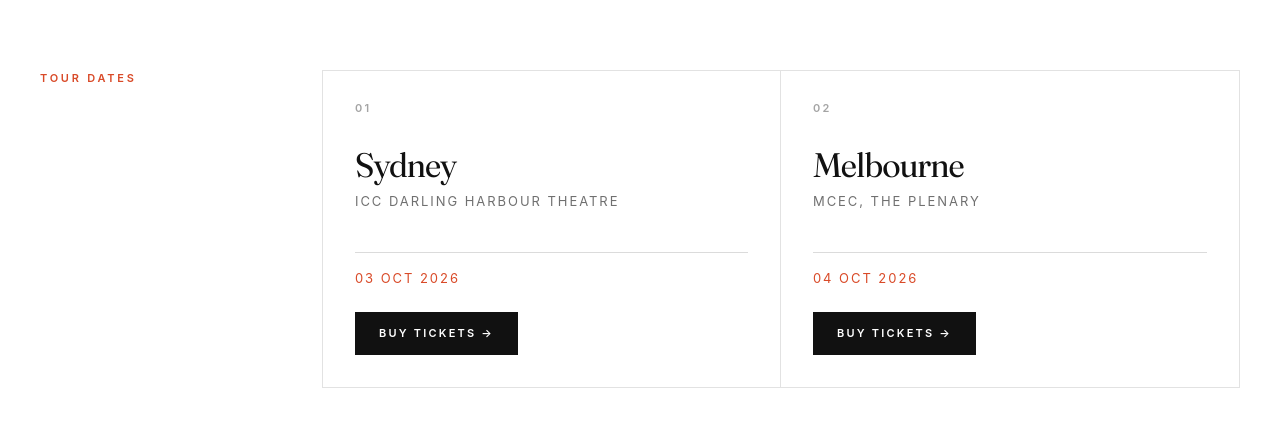
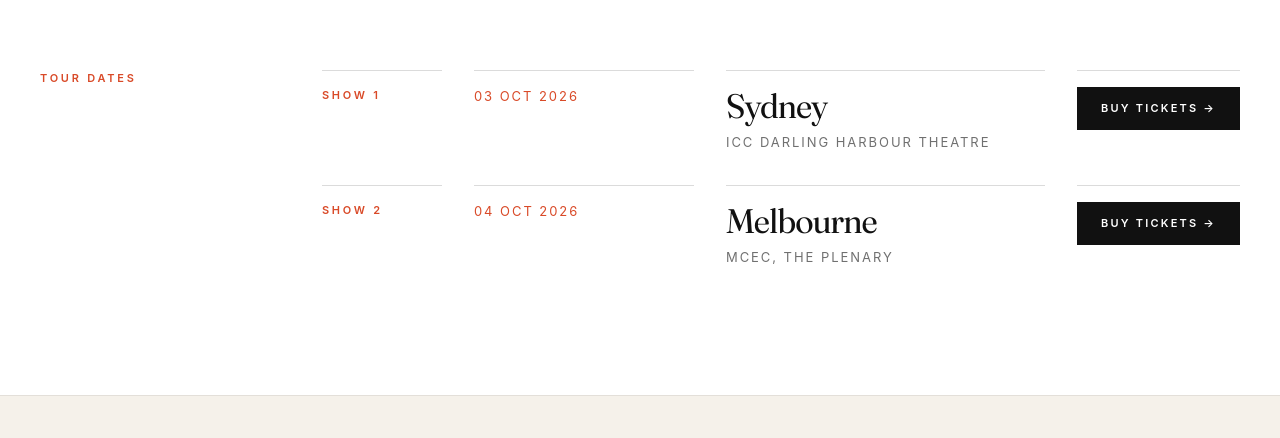
Before and after one commit to helenyucac/castiglione-arts-music-website, a Next.js app: page /tours/naruto-the-symphonic-experience in a window 1280 px wide. Shown: the part 2794-3232 px from the top of the page. Built offline with nearby package versions, Linux system fonts and the light colour scheme.

Commit message:
Update AOT copy and event tour dates layout

```diff
--- a/components/EventDetailPage.tsx
+++ b/components/EventDetailPage.tsx
@@ -20,8 +20,54 @@ const displayStyle = {
 const sectionEyebrowClass =
   "m-0 p-0 text-[11px] font-semibold uppercase leading-[16.5px] tracking-[2.75px] text-[#d94a28] antialiased";
 
+const tourDateMonthIndexes: Record<string, number> = {
+  JAN: 0,
+  FEB: 1,
+  MAR: 2,
+  APR: 3,
+  MAY: 4,
+  JUN: 5,
+  JUL: 6,
+  AUG: 7,
+  SEP: 8,
+  OCT: 9,
+  NOV: 10,
+  DEC: 11,
+};
+
+function getTourDateTimestamp(date: string) {
+  const match = date.match(
+    /^(\d{1,2})\s+([A-Z]{3})\s+(\d{4})(?:,\s*(\d{1,2})(?::(\d{2}))?\s*(AM|PM))?/i,
+  );
+
+  if (!match) {
+    const timestamp = Date.parse(date);
+    return Number.isNaN(timestamp) ? 0 : timestamp;
+  }
+
+  const [, day, month, year, hourRaw, minuteRaw, meridiemRaw] = match;
+  const monthIndex = tourDateMonthIndexes[month.toUpperCase()] ?? 0;
+  let hour = hourRaw ? Number(hourRaw) : 0;
+  const minute = minuteRaw ? Number(minuteRaw) : 0;
+  const meridiem = meridiemRaw?.toUpperCase();
+
+  if (meridiem === "PM" && hour < 12) {
+    hour += 12;
+  }
+
+  if (meridiem === "AM" && hour === 12) {
+    hour = 0;
+  }
+
+  return new Date(Number(year), monthIndex, Number(day), hour, minute).getTime();
+}
+
 export function EventDetailPage({ event }: EventDetailPageProps) {
   const heroTitleOffsetClass = event.heroTitleOffset ? "lg:mt-14" : "";
+  const sortedTourDates = [...event.tourDates].sort(
+    (firstDate, secondDate) =>
+      getTourDateTimestamp(firstDate.date) - getTourDateTimestamp(secondDate.date),
+  );
 
   return (
     <>
@@ -171,19 +217,26 @@ export function EventDetailPage({ event }: EventDetailPageProps) {
               <p className={sectionEyebrowClass} style={eyebrowStyle}>
                 Tour Dates
               </p>
-              <div>
-                <div className="grid border border-[rgba(17,17,17,0.12)] lg:grid-cols-2">
-                  {event.tourDates.map((tourDate, index) => (
+              <div className="w-full max-w-[1200px]">
+                <div className="grid">
+                  {sortedTourDates.map((tourDate, index) => (
                     <article
                       key={`${tourDate.date}-${tourDate.city}`}
-                      className="border-b border-[rgba(17,17,17,0.12)] p-8 last:border-b-0 lg:border-b-0 lg:border-r lg:last:border-r-0"
+                      className="grid gap-6 border-t border-[rgba(17,17,17,0.15)] py-8 lg:grid-cols-[120px_220px_minmax(0,1fr)_auto] lg:items-start lg:gap-8 lg:border-t-0 lg:pt-0 lg:pb-8"
                     >
                       <p
-                        className="mb-8 text-[11px] font-semibold uppercase leading-none tracking-[2.2px] text-[rgba(17,17,17,0.38)] antialiased"
+                        className="m-0 p-0 text-[11px] font-semibold uppercase leading-[16.5px] tracking-[2.75px] text-[#d94a28] antialiased lg:border-t lg:border-[rgba(17,17,17,0.15)] lg:pt-4"
                         style={eyebrowStyle}
                       >
-                        {String(index + 1).padStart(2, "0")}
+                        Show {index + 1}
                       </p>
+                      <p
+                        className="mt-0 mb-0 border-t border-[rgba(17,17,17,0.15)] pt-4 pb-0 text-[13px] font-normal uppercase leading-[19.5px] tracking-[1.95px] text-[#d94a28] antialiased"
+                        style={eyebrowStyle}
+                      >
+                        {tourDate.date}
+                      </p>
+                      <div className="lg:border-t lg:border-[rgba(17,17,17,0.15)] lg:pt-4">
                         <h3
                           className="m-0 text-[34px] font-medium leading-[38px] tracking-[-0.03em] text-[#111111] antialiased"
                           style={displayStyle}
@@ -196,21 +249,18 @@ export function EventDetailPage({ event }: EventDetailPageProps) {
                         >
                           {tourDate.venue}
                         </p>
-                      <p
-                        className="mt-10 mb-0 border-t border-[rgba(17,17,17,0.15)] pt-4 pb-0 text-[13px] font-normal uppercase leading-[19.5px] tracking-[1.95px] text-[#d94a28] antialiased"
-                        style={eyebrowStyle}
-                      >
-                        {tourDate.date}
-                      </p>
+                      </div>
+                      <div className="lg:flex lg:justify-end lg:border-t lg:border-[rgba(17,17,17,0.15)] lg:pt-4">
                         <a
                           href={tourDate.ticketHref}
                           target="_blank"
                           rel="noopener noreferrer"
-                        className="mt-6 inline-flex items-center justify-center bg-[#111111] px-6 py-4 text-[11px] font-semibold uppercase leading-none tracking-[2.2px] text-white antialiased transition-opacity hover:opacity-80"
+                          className="inline-flex items-center justify-center bg-[#111111] px-6 py-4 text-[11px] font-semibold uppercase leading-none tracking-[2.2px] text-white antialiased transition-opacity hover:opacity-80"
                           style={eyebrowStyle}
                         >
                           {tourDate.ticketLabel} →
                         </a>
+                      </div>
                     </article>
                   ))}
                 </div>
--- a/data/eventDetails.ts
+++ b/data/eventDetails.ts
@@ -71,8 +71,8 @@ export const narutoEventDetail: EventDetailData = {
     "NARUTO: The Symphonic Experience is a live concert that brings the beloved anime to life on a grand scale. This two-hour event features a film montage of iconic scenes from over 220 episodes, synchronized to a live orchestra performing Toshio Masuda's original score. Fans will relive Naruto Uzumaki's journey to become Hokage, facing rivalries, challenges, and growth along the way.",
     "The orchestra performs not only Masuda's unforgettable soundtrack but also the series' most famous openings and endings, inviting the audience to sing along with the music they love. This interactive element draws fans closer to Naruto, celebrating the powerful, shared bond the music creates.",
     "This event is truly exclusive: the film and musical montage created for NARUTO: The Symphonic Experience can only be seen at these shows. Audiences will have a unique opportunity to sing, laugh, cheer, and feel the excitement of seeing their favorite characters on screen, experiencing the full range of emotions that Naruto inspires.",
-    "With Masuda's dynamic soundtrack, blending rock, pop, and traditional Japanese instruments like the Shakuhachi and Shamisen, the live music elevates each scene’s impact, immersing the audience in Naruto's story.",
-    "Whether you're a devoted fan or new to the series, NARUTO: The Symphonic Experience offers an exclusive, unforgettable way to celebrate Naruto’s epic journey and music in a truly one-of-a-kind setting.",
+    "With Masuda's dynamic soundtrack, blending rock, pop, and traditional Japanese instruments like the Shakuhachi and Shamisen, the live music elevates each scene's impact, immersing the audience in Naruto's story.",
+    "Whether you're a devoted fan or new to the series, NARUTO: The Symphonic Experience offers an exclusive, unforgettable way to celebrate Naruto's epic journey and music in a truly one-of-a-kind setting.",
   ],
   trailerEyebrow: "TRAILER VIDEO",
   trailerVideoSrc: "/media/naruto-au-trailer.mp4",
@@ -106,7 +106,7 @@ export const attackOnTitanEventDetail: EventDetailData = {
   categoryLabel: "Anime Concerts",
   title: '"Attack on Titan" - Beyond the Walls World Tour - The Official Concert',
   intro:
-    "An epic anime concert experience bringing the iconic Attack on Titan soundtrack and immersive visuals to the concert hall.",
+    'Epic "Attack on Titan" Concert Experience Set to Electrify Fans with Iconic Soundtrack and Immersive Visuals',
   heroImage: "/media/aot-hero.jpg",
   heroAlt: "Attack on Titan Beyond the Walls World Tour horizontal key visual",
   seasonLabel: "JUL 2026",
@@ -117,9 +117,9 @@ export const attackOnTitanEventDetail: EventDetailData = {
   secondaryCtaHref: "/partnerships",
   aboutEyebrow: "ABOUT THE SHOW",
   description: [
-    'Fans of the globally renowned anime phenomenon "Attack on Titan" are invited into a colossal celebration of music and anime, pairing the series’ iconic soundtrack with immersive visuals in a live concert setting.',
-    "The concert features music by Hiroyuki Sawano, composer for Seasons 1, 2, 3 and The Final Season, alongside Kohta Yamamoto, composer for The Final Season. The program brings defining tracks such as at'aek ON taitn, counter・attack-mankind, Apple Seed, and Footsteps of Doom into the concert hall.",
-    'Blending rock, orchestral power, vocal performances, anime footage and original materials, "Attack on Titan" - Beyond the Walls World Tour - The Official Concert is designed to transport audiences into the heart of the Attack on Titan universe.',
+    'Fans of the globally renowned anime phenomenon "Attack on Titan" are in for a once-in-a-lifetime experience! Join this colossal celebration of music and anime, featuring the iconic soundtrack and immersive visuals.',
+    "Featuring the internationally acclaimed soundtrack composed by Hiroyuki Sawano (seasons 1, 2, 3 and The Final Season) and Kohta Yamamoto (The Final Season), the concert will showcase the iconic tracks that have come to define the series, including at'aek ON taitn, counter・attack-mankind, Apple Seed, and Footsteps of Doom.",
+    'This concert promises to be an awe-inspiring fusion of rock and orchestral music, captivating vocal performances, and breathtaking visuals, creating a fully immersive experience to transport attendees straight into the heart of the "Attack on Titan" universe.',
   ],
   trailerEyebrow: "TRAILER VIDEO",
   trailerVideoSrc: "/media/aot-trailer.mp4",
```
Lines whose indentation alone changed are shown as unchanged.
